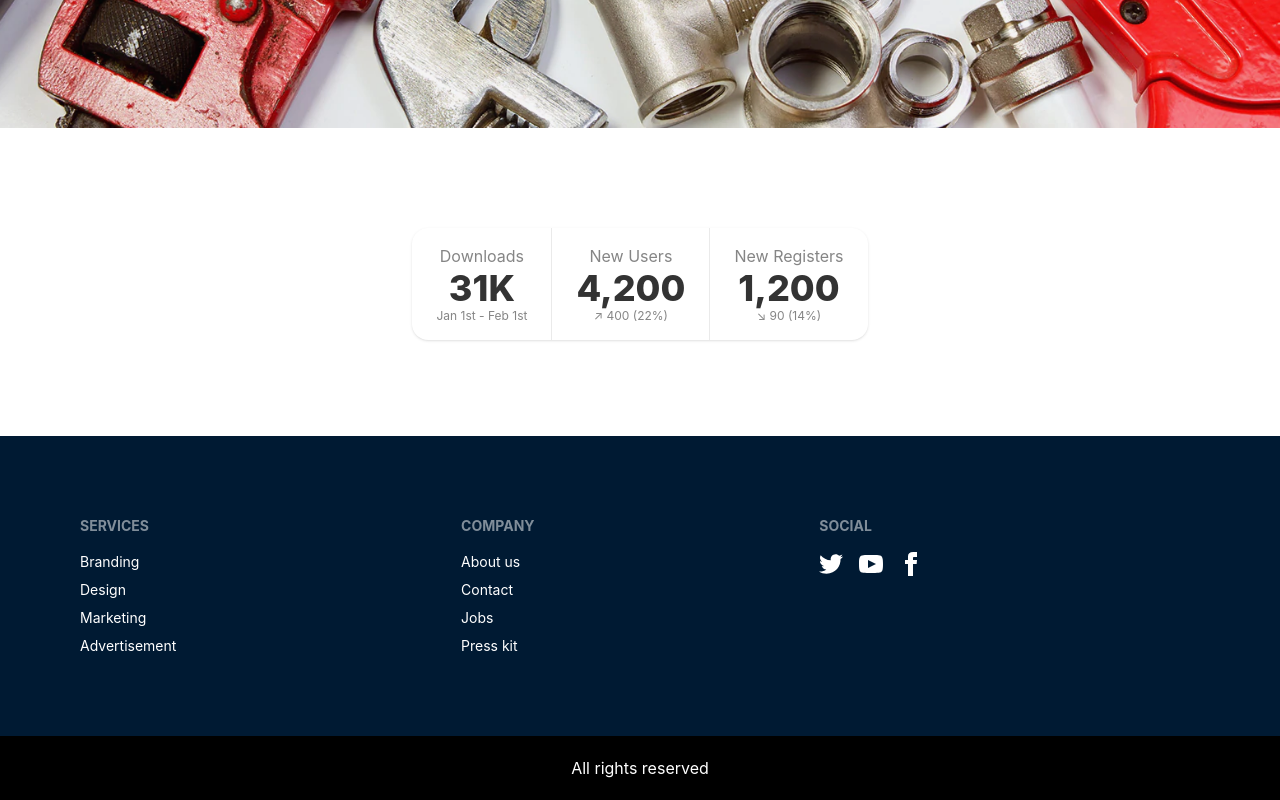
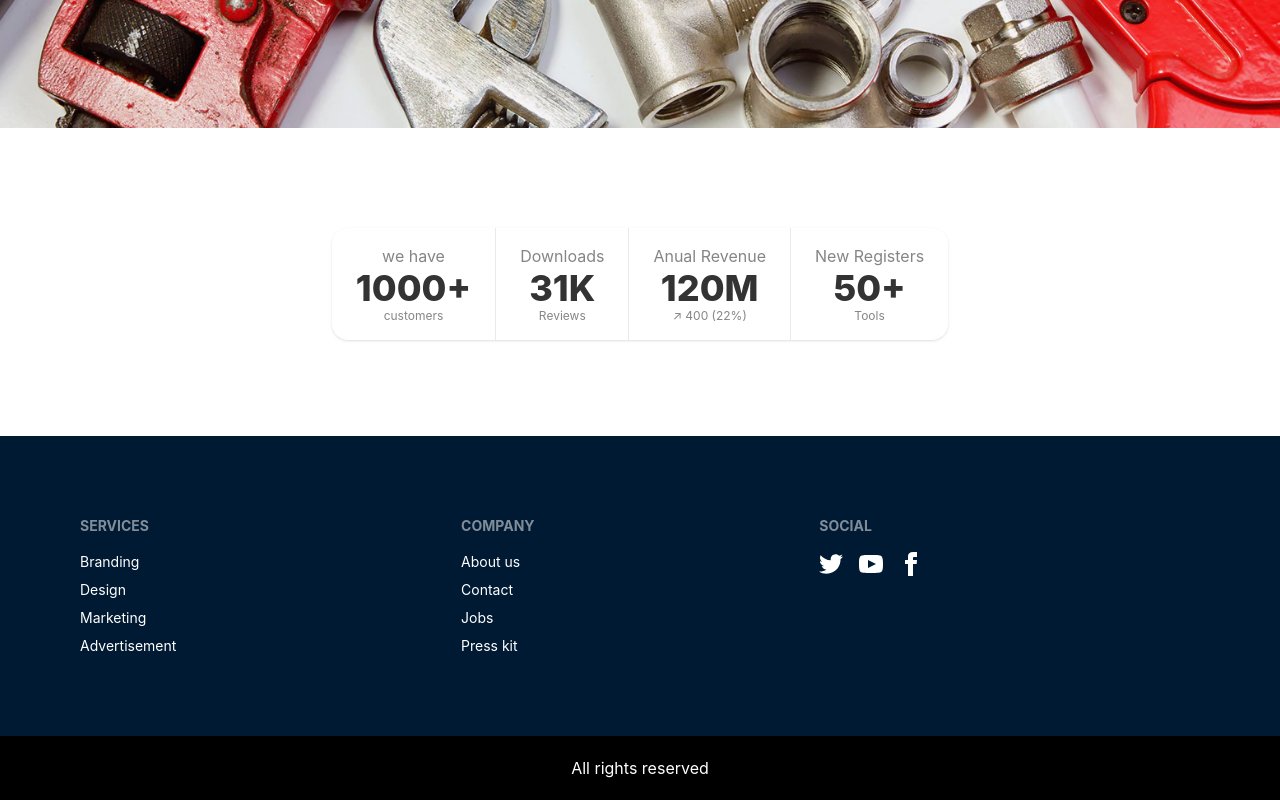
Before and after one commit to Mejbah-ul-haque/tools-house-client, a React (Create React App) app: page / in a window 1280 px wide. Shown: the part 746-1546 px from the top of the page. Built offline with nearby package versions, Linux system fonts and the light colour scheme.

Commit message:
Business summery section updated

```diff
--- a/src/Pages/Home/Business/Business.js
+++ b/src/Pages/Home/Business/Business.js
@@ -5,21 +5,26 @@ const Business = () => {
     <div class="stats stats-vertical lg:stats-horizontal shadow">
 
   <div class="stat">
+    <div class="stat-title">we have</div>
+    <div class="stat-value">1000+</div>
+    <div class="stat-desc">customers</div>
+  </div>
+  <div class="stat">
     <div class="stat-title">Downloads</div>
     <div class="stat-value">31K</div>
-    <div class="stat-desc">Jan 1st - Feb 1st</div>
+    <div class="stat-desc">Reviews</div>
   </div>
 
   <div class="stat">
-    <div class="stat-title">New Users</div>
-    <div class="stat-value">4,200</div>
+    <div class="stat-title">Anual Revenue</div>
+    <div class="stat-value">120M</div>
     <div class="stat-desc">↗︎ 400 (22%)</div>
   </div>
 
   <div class="stat">
     <div class="stat-title">New Registers</div>
-    <div class="stat-value">1,200</div>
-    <div class="stat-desc">↘︎ 90 (14%)</div>
+    <div class="stat-value">50+</div>
+    <div class="stat-desc">Tools</div>
   </div>
 
 </div>
```
